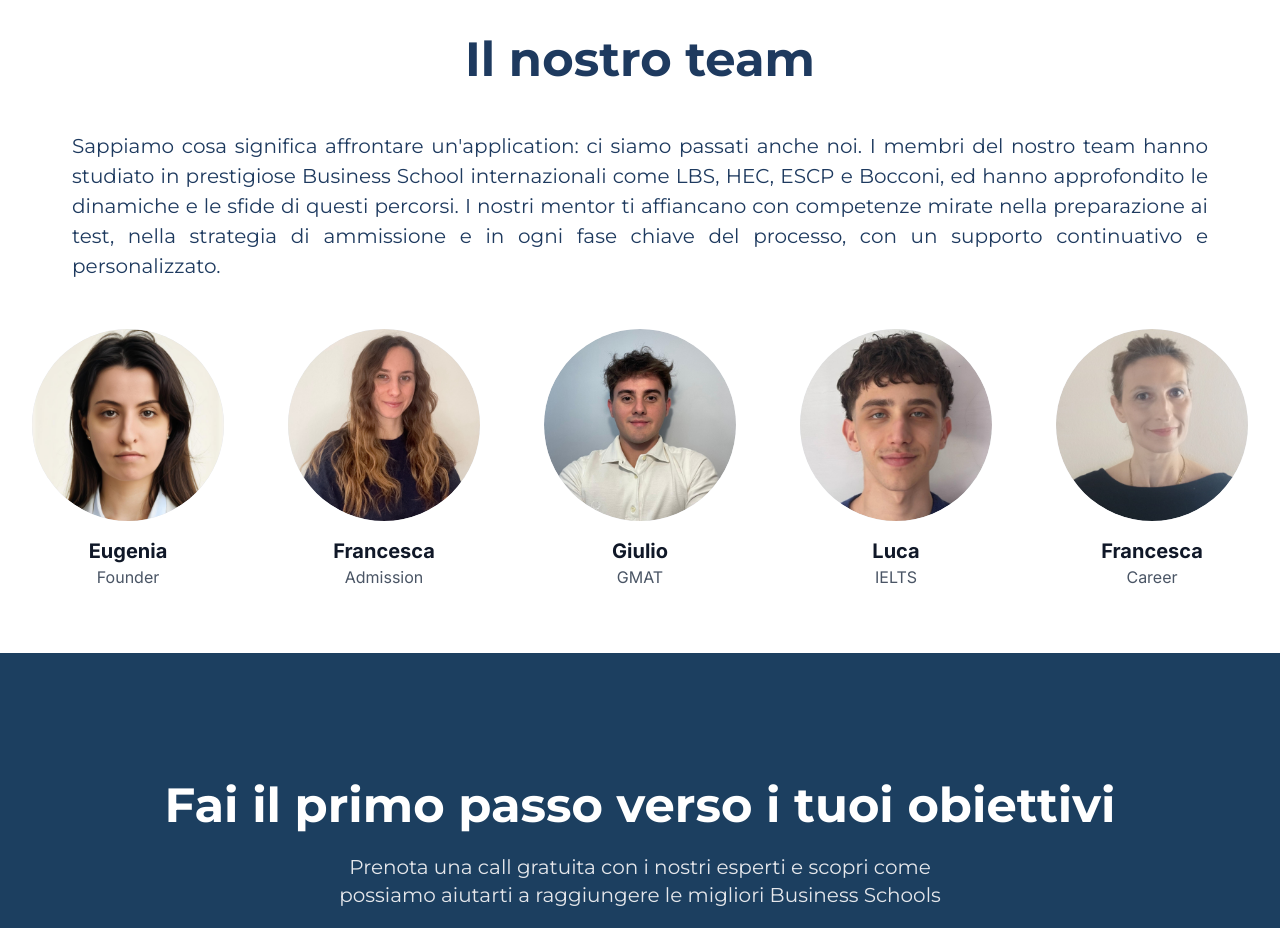
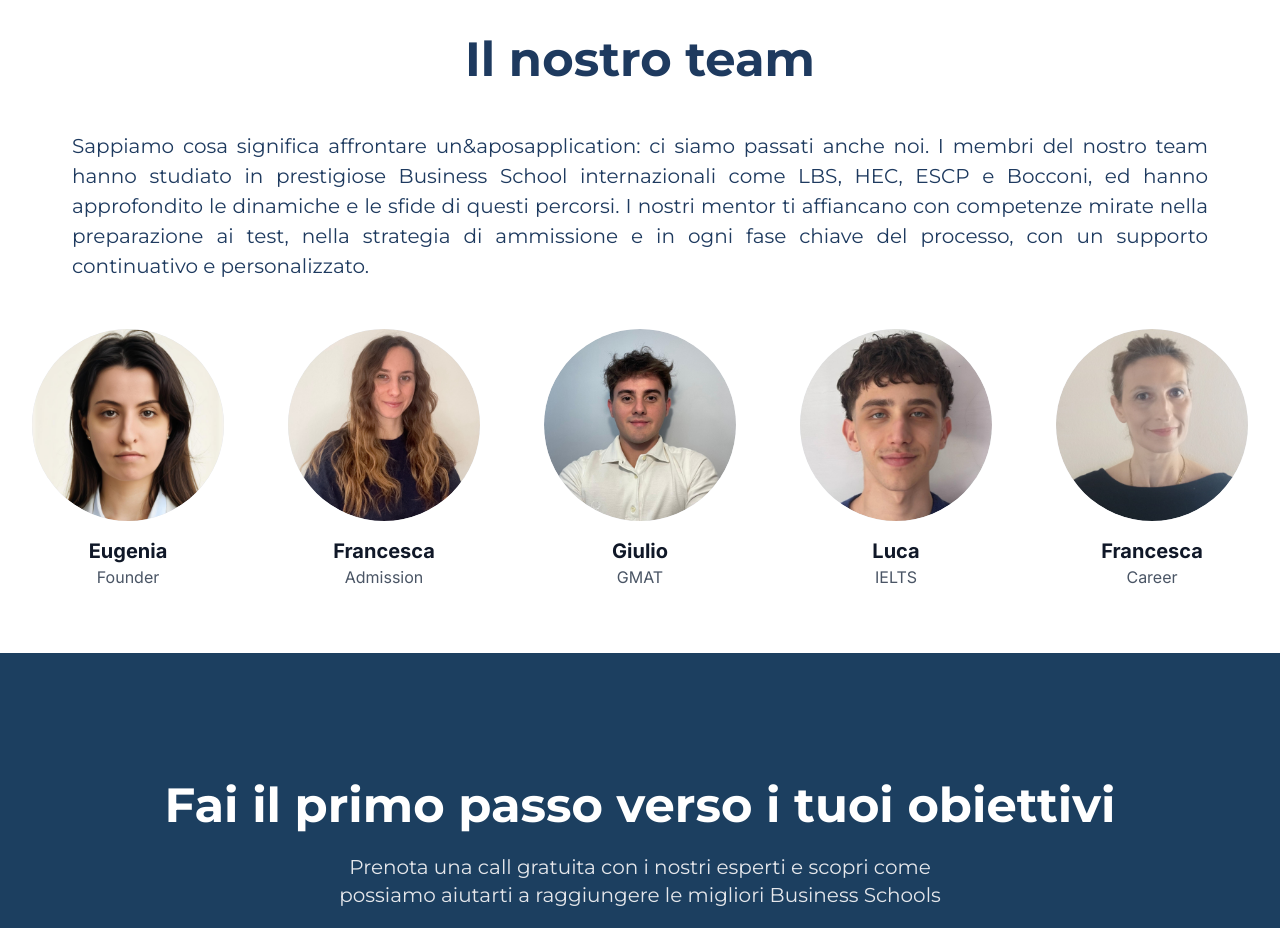
Before and after one commit to konhito/LastAdmissionHub, a Next.js app: page /gmat in a window 1280 px wide. Shown: the part 3080-4008 px from the top of the page. Built offline with nearby package versions, Linux system fonts and the light colour scheme.

Commit message:
Update TeamSection.tsx

```diff
--- a/src/components/TeamSection.tsx
+++ b/src/components/TeamSection.tsx
@@ -56,7 +56,7 @@ const TeamSection = () => {
         <p
           className={`${montserrat.className} text-[20px] text-[#1e3a5f] max-w-6xl mx-auto mb-12 px-2 text-justify`}
         >
-          Sappiamo cosa significa affrontare un'application: ci siamo passati
+          Sappiamo cosa significa affrontare un&aposapplication: ci siamo passati
           anche noi. I membri del nostro team hanno studiato in prestigiose
           Business School internazionali come LBS, HEC, ESCP e Bocconi, ed hanno
           approfondito le dinamiche e le sfide di questi percorsi. I nostri
```
